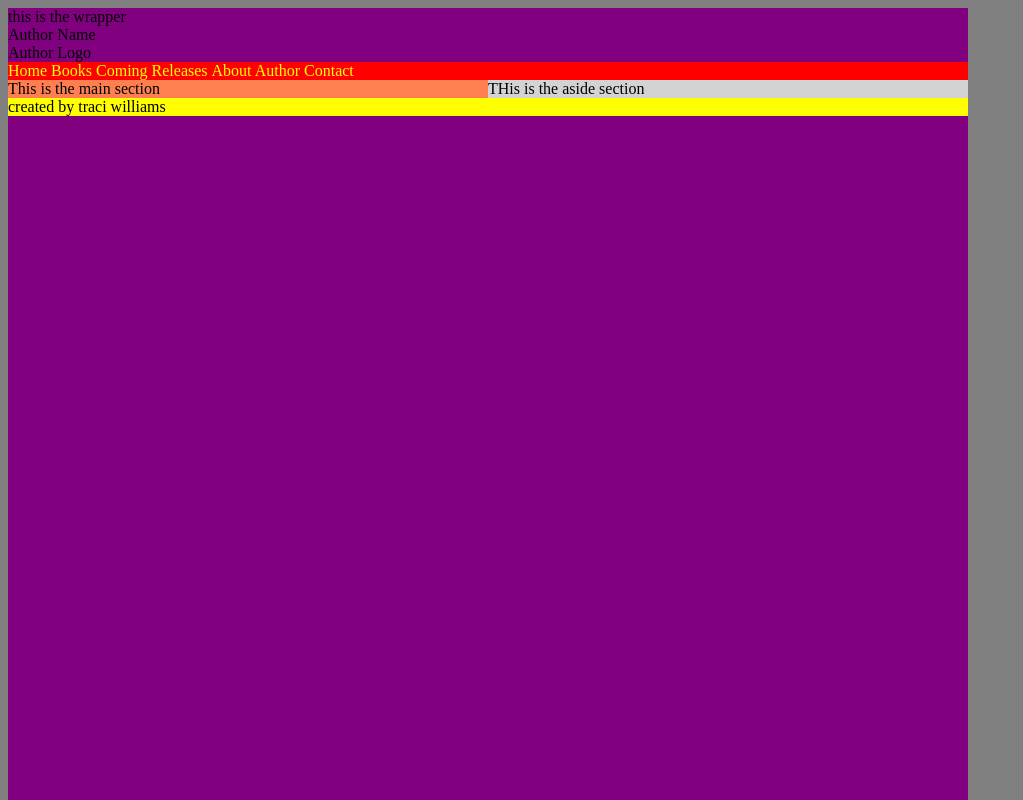
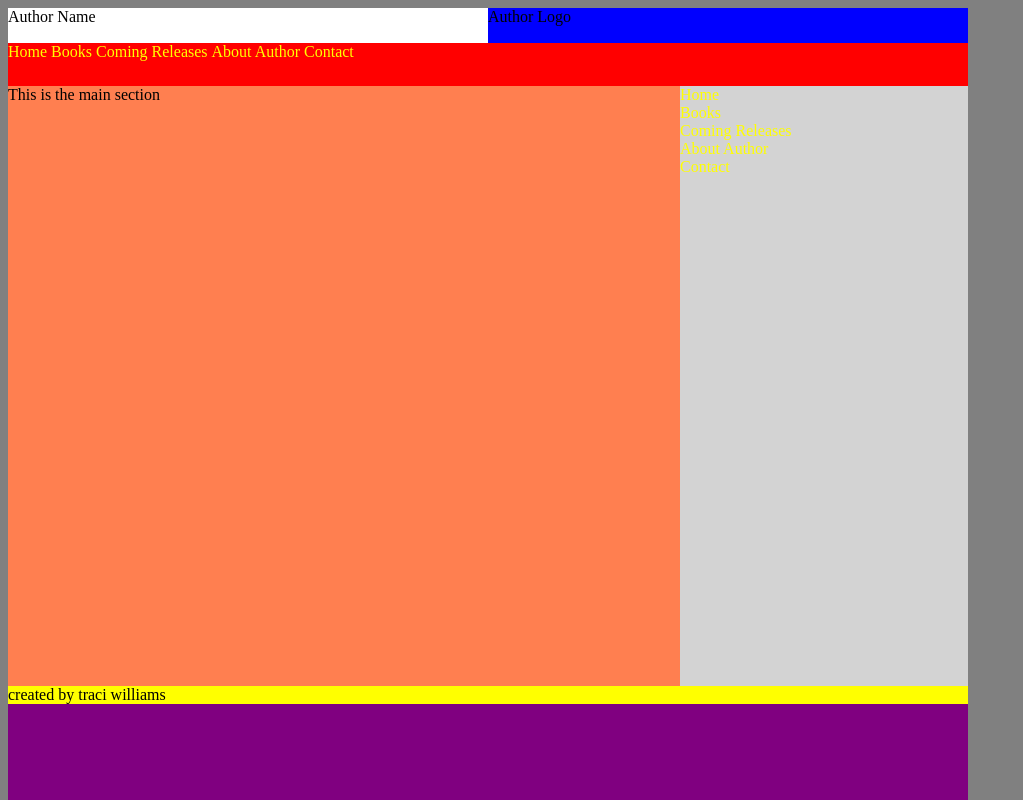
Before and after one commit to traciwilliams/book-author, a plain HTML site: page index.html in a window 1280 px wide. Shown: the top 800 px of the page, without its empty margins (0-1023 px from the left). Drawn offline with Linux system fonts and the light colour scheme.

Commit message:
2nd navigation in place

```diff
--- a/index.html
+++ b/index.html
@@ -5,7 +5,8 @@
 	<link rel="stylesheet" href="styles/main.css"/>
 </head>
 <body>
-	<div id="wrapper"> this is the wrapper
+	<div id="wrapper">
+
 		<div id="author-name">Author Name</div>
 		<div id="author-logo">Author Logo</div>
 
@@ -20,7 +21,15 @@
 			</header>
 
 			<main>This is the main section</main>
-		<aside>THis is the aside section </aside>
+			<aside>
+				<nav id="aside-nav">
+					<li><a href="#">Home</a></li>
+					<li><a href="#">Books</a></li>
+					<li><a href="#">Coming Releases</a></li>
+					<li><a href="#">About Author</a></li>
+					<li><a href="#">Contact</a></li>
+				</nav>
+			</aside>
 		<footer>created by traci williams</footer>
 	</div><!--wrapper-->
 <script src="scripts/app.js"></script>
--- a/styles/main.css
+++ b/styles/main.css
@@ -16,31 +16,51 @@ body {
 }
 
 main {
-	width: 50%;
+	width: 70%;
+	height: 600px;
 	background-color: coral;
 	float: left;
 }
 
 aside {
-	width: 50%;
+	width: 30%;
+	height: 600px;
 	background-color: lightgrey;
 	float: right;
 }
 
+/*==========HEADER=========*/
+#author-name {
+	width: 50%;
+	height: 35px;
+	background-color: white;
+	float: left;
+}
 
-/*==========NAVIGATION=========*/
+#author-logo {
+	width: 50%;
+	height: 35px;
+	background-color: blue;
+	float: right;
+}
+
+
+/*==========MAIN NAVIGATION=========*/
 #main-nav {
 	width: 100%;
+
 	background-color: red;
-	padding: 0;
+	padding: 25px 0 25px  0;
 	margin: 0;
 }
 
 #main-nav ul {
+	width: 100%;
 	list-style-type: none;
 }
 
 #main-nav li {
+
 	display: inline;
 }
 
@@ -55,6 +75,33 @@ aside {
 	background-color: black;
 }
 
+/*==========ASIDE NAVIGATION=========*/
+#aside-nav {
+	width: 100%;
+	padding: 0;
+	margin: 0;
+}
+
+#aside-nav ul {
+	width: 25%;
+	list-style-type: none;
+}
+
+#aside-nav li {
+	display: block;
+}
+
+
+#aside-nav a {
+	text-decoration: none;
+	color: yellow;
+}
+
+#aside-nav a:hover {
+	color: white;
+	background-color: black;
+}
+
 /*==========FOOTER=========*/
 footer {
 	background-color: yellow;
```
Lines whose indentation alone changed are shown as unchanged.
